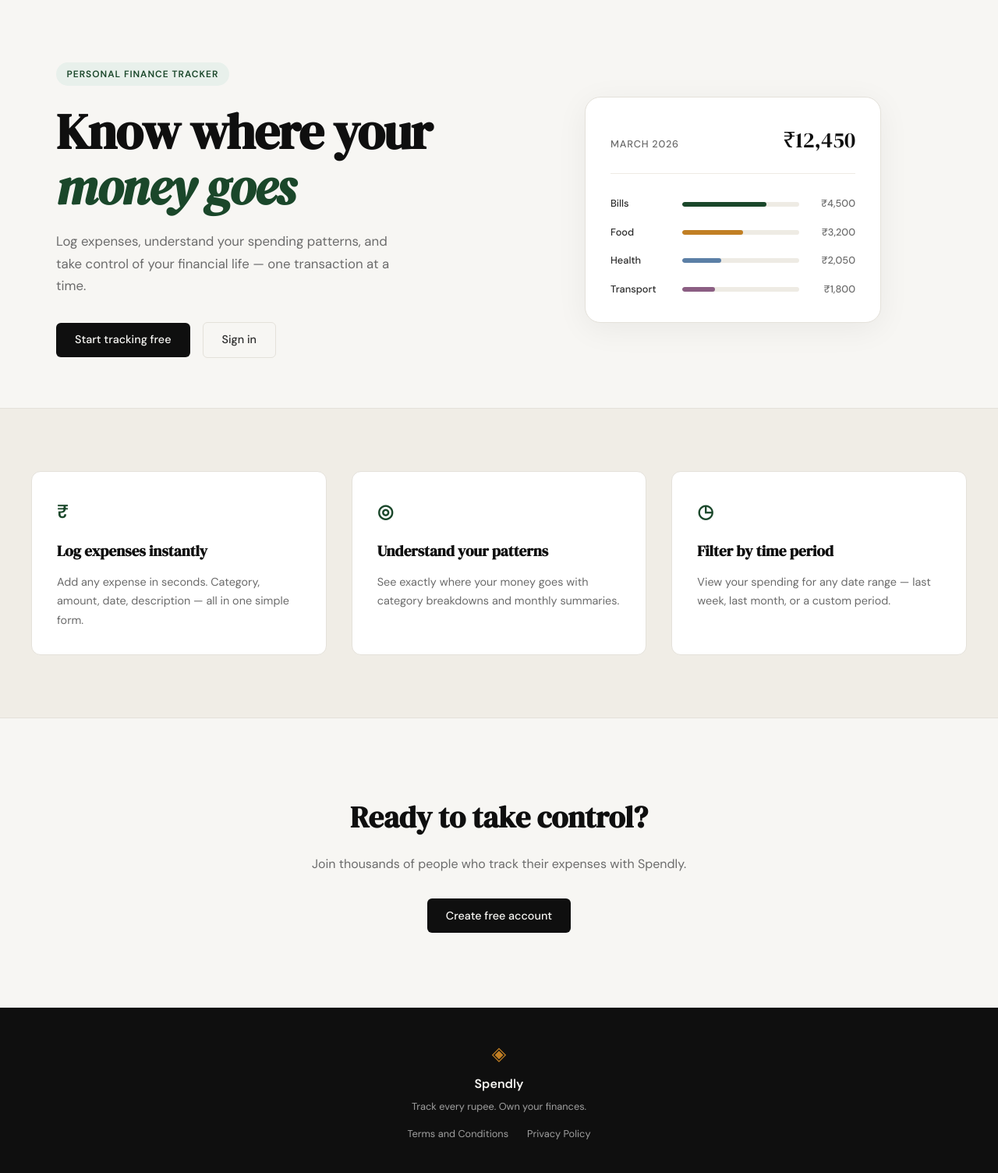
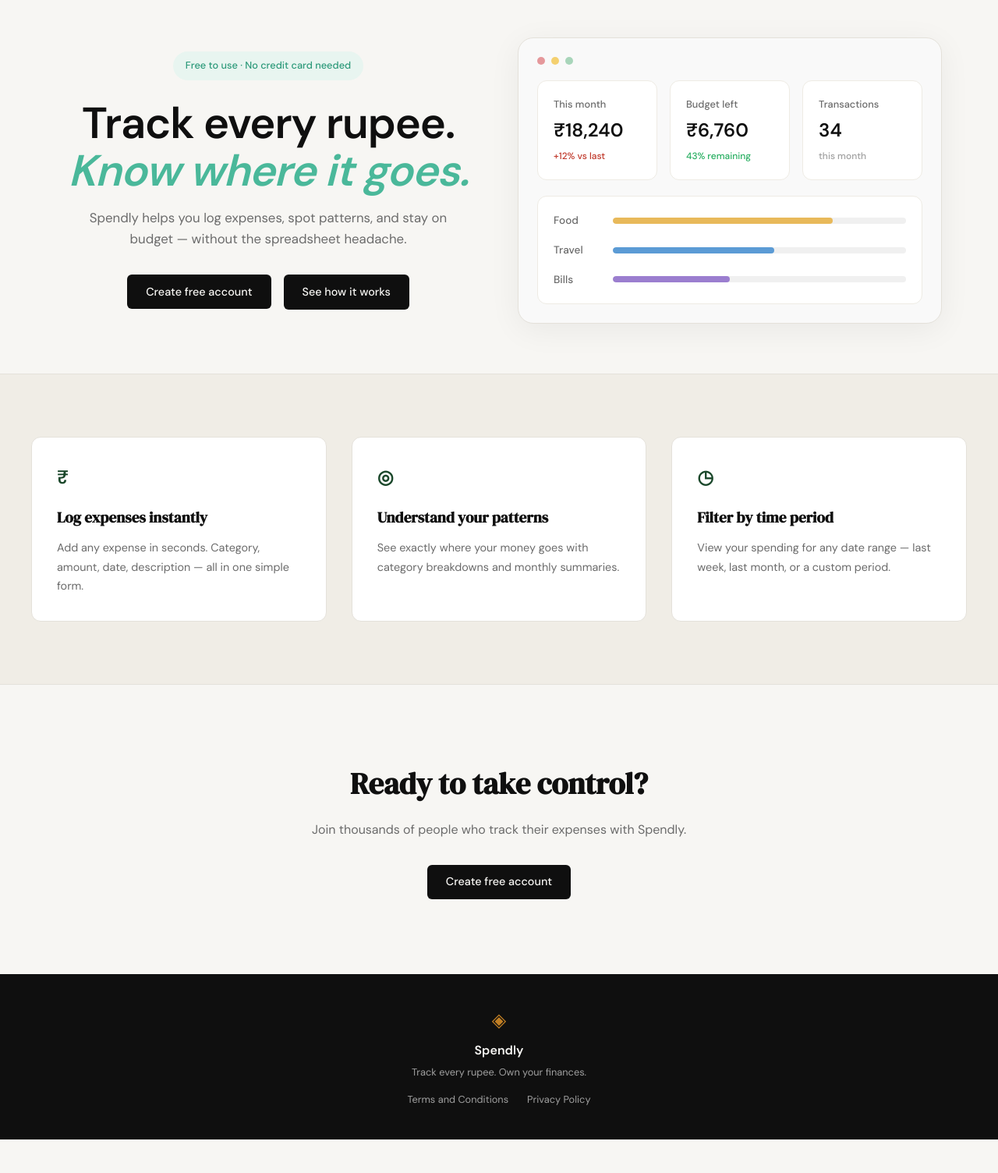
Before and after one commit to anantjain-afk/Claude_Code_Expense_tracker, a Flask app: page / in a window 1280 px wide. Shown: the part 61-1565 px from the top of the page at 78% size. After the commit the page ends 1522 px from the top, so only its background shows below. Run offline with Flask 3, Linux system fonts and the light colour scheme.

Commit message:
landing: redesign hero section to match mockup

```diff
--- a/file.txt
+++ b/file.txt
@@ -43,7 +43,7 @@ git commit -m "landing: add privacy policy page and route”
 
 I've attached a screenshot of the updated Spendly hero section design.
 
-Modify only the hero section in templates/landing.html and static/css/landing.css
+Modify only the hero section in @templates/landing.html and @static/css/landing.css
 to match this image exactly. Do not touch any other part of the page.
 
 Changes to implement:
--- a/static/css/style.css
+++ b/static/css/style.css
@@ -124,58 +124,82 @@ a { color: inherit; text-decoration: none; }
 /* ------------------------------------------------------------------ */
 
 .hero {
-    padding: 5rem 2rem 4rem;
+    padding: 3rem 2rem 4rem;
     display: grid;
     grid-template-columns: 1fr 1fr;
-    gap: 4rem;
+    gap: 3rem;
     align-items: center;
     max-width: var(--max-width);
     margin: 0 auto;
 }
 
+.hero-content {
+    text-align: center;
+}
+
 .hero-badge {
     display: inline-block;
-    background: var(--accent-light);
-    color: var(--accent);
-    font-size: 0.75rem;
-    font-weight: 600;
-    letter-spacing: 0.08em;
-    text-transform: uppercase;
-    padding: 0.35rem 0.85rem;
+    background: #e8f5f0;
+    color: #2d9a7a;
+    font-size: 0.8rem;
+    font-weight: 500;
+    letter-spacing: 0;
+    text-transform: none;
+    padding: 0.5rem 1rem;
     border-radius: 999px;
     margin-bottom: 1.5rem;
 }
 
 .hero-title {
-    font-family: var(--font-display);
-    font-size: clamp(2.5rem, 5vw, 4rem);
+    font-family: var(--font-body);
+    font-size: clamp(2.5rem, 5vw, 3.5rem);
     line-height: 1.1;
     letter-spacing: -0.02em;
     color: var(--ink);
-    margin-bottom: 1.25rem;
+    margin-bottom: 1rem;
+    font-weight: 600;
 }
 
 .hero-title em {
     font-style: italic;
-    color: var(--accent);
+    color: #4ab89a;
+    font-family: var(--font-body);
 }
 
 .hero-subtitle {
     font-size: 1.05rem;
     color: var(--ink-muted);
-    line-height: 1.7;
-    max-width: 460px;
-    margin-bottom: 2rem;
+    line-height: 1.6;
+    max-width: 480px;
+    margin: 0 auto 2rem;
 }
 
 .hero-actions {
     display: flex;
     gap: 1rem;
     align-items: center;
+    justify-content: center;
 }
 
+.btn-secondary {
+    display: inline-block;
+    background: var(--ink);
+    color: var(--paper);
+    padding: 0.7rem 1.5rem;
+    border-radius: var(--radius-sm);
+    font-family: var(--font-body);
+    font-size: 0.9rem;
+    font-weight: 500;
+    cursor: pointer;
+    border: none;
+    transition: background 0.2s;
+    text-decoration: none;
+}
+
+.btn-secondary:hover { background: #222; }
+
 /* ------------------------------------------------------------------ */
-/* Mock card (hero visual)                                             */
+/* Dashboard mock (hero visual)                                        */
 /* ------------------------------------------------------------------ */
 
 .hero-visual {
@@ -183,78 +207,109 @@ a { color: inherit; text-decoration: none; }
     justify-content: center;
 }
 
-.mock-card {
-    background: var(--paper-card);
+.dashboard-mock {
+    background: #f9f9f9;
     border: 1px solid var(--border);
     border-radius: var(--radius-lg);
-    padding: 2rem;
+    padding: 1.5rem;
     width: 100%;
-    max-width: 380px;
+    max-width: 680px;
     box-shadow: 0 8px 40px rgba(0,0,0,0.06);
 }
 
-.mock-card-header {
+.dashboard-dots {
     display: flex;
-    justify-content: space-between;
-    align-items: baseline;
-    margin-bottom: 1.75rem;
-    padding-bottom: 1.25rem;
-    border-bottom: 1px solid var(--border-soft);
+    gap: 0.5rem;
+    margin-bottom: 1.25rem;
 }
 
-.mock-label {
-    font-size: 0.8rem;
-    font-weight: 500;
-    color: var(--ink-muted);
-    text-transform: uppercase;
-    letter-spacing: 0.06em;
+.dot {
+    width: 10px;
+    height: 10px;
+    border-radius: 50%;
 }
 
-.mock-total {
-    font-family: var(--font-display);
-    font-size: 1.75rem;
+.dot-red { background: #e5989b; }
+.dot-yellow { background: #f4d06f; }
+.dot-green { background: #a8d5ba; }
+
+.dashboard-stats {
+    display: grid;
+    grid-template-columns: repeat(3, 1fr);
+    gap: 1rem;
+    margin-bottom: 1.25rem;
+}
+
+.stat-card {
+    background: var(--paper-card);
+    border: 1px solid var(--border-soft);
+    border-radius: var(--radius-md);
+    padding: 1.25rem;
+    display: flex;
+    flex-direction: column;
+    gap: 0.25rem;
+}
+
+.stat-label {
+    font-size: 0.8rem;
+    color: var(--ink-muted);
+    font-weight: 500;
+}
+
+.stat-value {
+    font-size: 1.5rem;
+    font-weight: 600;
     color: var(--ink);
 }
 
-.mock-bars { display: flex; flex-direction: column; gap: 1rem; }
-
-.mock-bar-row {
-    display: grid;
-    grid-template-columns: 80px 1fr 60px;
-    align-items: center;
-    gap: 0.75rem;
+.stat-change {
+    font-size: 0.75rem;
+    font-weight: 500;
 }
 
-.mock-cat {
-    font-size: 0.8rem;
-    font-weight: 500;
-    color: var(--ink-soft);
+.stat-change.positive { color: #c0392b; }
+.stat-change.neutral { color: #27ae60; }
+.stat-change.muted { color: var(--ink-faint); }
+
+.dashboard-bars {
+    background: var(--paper-card);
+    border: 1px solid var(--border-soft);
+    border-radius: var(--radius-md);
+    padding: 1.25rem;
+    display: flex;
+    flex-direction: column;
+    gap: 1rem;
 }
 
-.mock-bar-track {
-    height: 6px;
-    background: var(--border-soft);
+.bar-row {
+    display: grid;
+    grid-template-columns: 60px 1fr;
+    align-items: center;
+    gap: 1rem;
+}
+
+.bar-label {
+    font-size: 0.85rem;
+    color: var(--ink-muted);
+    font-weight: 500;
+}
+
+.bar-track {
+    height: 8px;
+    background: #f0f0f0;
     border-radius: 999px;
     overflow: hidden;
 }
 
-.mock-bar {
+.bar-fill {
     height: 100%;
-    background: var(--accent);
     border-radius: 999px;
     transition: width 0.6s ease;
 }
 
-.mock-bar-2 { background: var(--accent-2); }
-.mock-bar-3 { background: #5b7fa6; }
-.mock-bar-4 { background: #8b5e83; }
-
-.mock-amt {
-    font-size: 0.8rem;
-    font-weight: 500;
-    color: var(--ink-muted);
-    text-align: right;
-}
+.bar-food { background: #e8b95a; }
+.bar-travel { background: #5b9bd5; }
+.bar-bills { background: #9b7ecf; }
 
 /* ------------------------------------------------------------------ */
 /* Buttons                                                             */
--- a/templates/landing.html
+++ b/templates/landing.html
@@ -5,56 +5,63 @@
 {% block content %}
 
 <section class="hero">
-    <div class="hero-inner">
-        <div class="hero-badge">Personal Finance Tracker</div>
+    <div class="hero-content">
+        <div class="hero-badge">Free to use · No credit card needed</div>
         <h1 class="hero-title">
-            Know where your<br>
-            <em>money goes</em>
+            Track every rupee.<br>
+            <em>Know where it goes.</em>
         </h1>
         <p class="hero-subtitle">
-            Log expenses, understand your spending patterns,
-            and take control of your financial life —
-            one transaction at a time.
+            Spendly helps you log expenses, spot patterns, and stay
+            on budget — without the spreadsheet headache.
         </p>
         <div class="hero-actions">
-            <a href="{{ url_for('register') }}" class="btn-primary">Start tracking free</a>
-            <a href="{{ url_for('login') }}" class="btn-ghost">Sign in</a>
+            <a href="{{ url_for('register') }}" class="btn-primary">Create free account</a>
+            <a href="#" class="btn-secondary">See how it works</a>
         </div>
     </div>
     <div class="hero-visual">
-        <div class="mock-card">
-            <div class="mock-card-header">
-                <span class="mock-label">March 2026</span>
-                <span class="mock-total">₹12,450</span>
+        <div class="dashboard-mock">
+            <div class="dashboard-dots">
+                <span class="dot dot-red"></span>
+                <span class="dot dot-yellow"></span>
+                <span class="dot dot-green"></span>
             </div>
-            <div class="mock-bars">
-                <div class="mock-bar-row">
-                    <span class="mock-cat">Bills</span>
-                    <div class="mock-bar-track">
-                        <div class="mock-bar" style="width: 72%"></div>
+            <div class="dashboard-stats">
+                <div class="stat-card">
+                    <span class="stat-label">This month</span>
+                    <span class="stat-value">₹18,240</span>
+                    <span class="stat-change positive">+12% vs last</span>
+                </div>
+                <div class="stat-card">
+                    <span class="stat-label">Budget left</span>
+                    <span class="stat-value">₹6,760</span>
+                    <span class="stat-change neutral">43% remaining</span>
+                </div>
+                <div class="stat-card">
+                    <span class="stat-label">Transactions</span>
+                    <span class="stat-value">34</span>
+                    <span class="stat-change muted">this month</span>
+                </div>
+            </div>
+            <div class="dashboard-bars">
+                <div class="bar-row">
+                    <span class="bar-label">Food</span>
+                    <div class="bar-track">
+                        <div class="bar-fill bar-food" style="width: 75%"></div>
                     </div>
-                    <span class="mock-amt">₹4,500</span>
                 </div>
-                <div class="mock-bar-row">
-                    <span class="mock-cat">Food</span>
-                    <div class="mock-bar-track">
-                        <div class="mock-bar mock-bar-2" style="width: 52%"></div>
+                <div class="bar-row">
+                    <span class="bar-label">Travel</span>
+                    <div class="bar-track">
+                        <div class="bar-fill bar-travel" style="width: 55%"></div>
                     </div>
-                    <span class="mock-amt">₹3,200</span>
                 </div>
-                <div class="mock-bar-row">
-                    <span class="mock-cat">Health</span>
-                    <div class="mock-bar-track">
-                        <div class="mock-bar mock-bar-3" style="width: 33%"></div>
+                <div class="bar-row">
+                    <span class="bar-label">Bills</span>
+                    <div class="bar-track">
+                        <div class="bar-fill bar-bills" style="width: 40%"></div>
                     </div>
-                    <span class="mock-amt">₹2,050</span>
-                </div>
-                <div class="mock-bar-row">
-                    <span class="mock-cat">Transport</span>
-                    <div class="mock-bar-track">
-                        <div class="mock-bar mock-bar-4" style="width: 28%"></div>
-                    </div>
-                    <span class="mock-amt">₹1,800</span>
                 </div>
             </div>
         </div>
```
